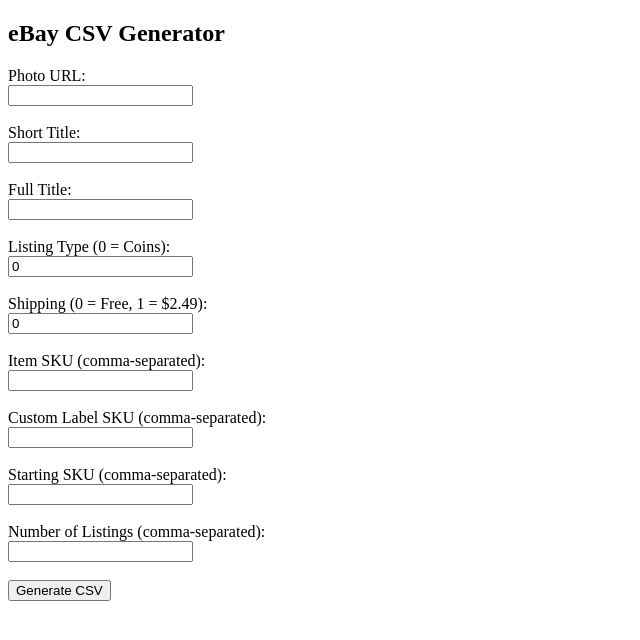
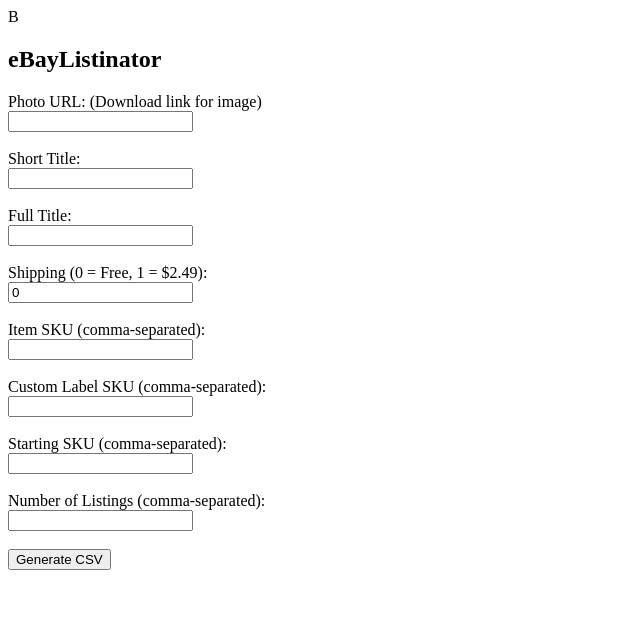
Before and after one commit to Vixcalibur/ebaylistinator, a FastAPI app: page / in a window 1280 px wide. Shown: the top 640 px of the page, without its empty margins (0-640 px from the left). Run offline with FastAPI, Linux system fonts and the light colour scheme.

Commit message:
Update index.html: removed Listing type, changed name and title
commented out the line that allows for editing of listing type since there is only one supported type

the name was "CSV Generator"
and the Title was "eBay CSV Generator"

now they are both "eBaylistinator"

```diff
--- a/templates/index.html
+++ b/templates/index.html
@@ -1,12 +1,12 @@
-<!DOCTYPE html>
+B<!DOCTYPE html>
 <html>
 <head>
-    <title>CSV Generator</title>
+    <title>eBayListinator</title>
 </head>
 <body>
-    <h2>eBay CSV Generator</h2>
+    <h2>eBayListinator</h2>
     <form method="post" action="/generate">
-        <label>Photo URL:</label><br>
+        <label>Photo URL: (Download link for image)</label><br>
         <input type="text" name="photoURL"><br><br>
 
         <label>Short Title:</label><br>
@@ -15,8 +15,10 @@
         <label>Full Title:</label><br>
         <input type="text" name="fullTitle"><br><br>
 
+        <!--
         <label>Listing Type (0 = Coins):</label><br>
         <input type="text" name="listingType" value="0"><br><br>
+        -->
 
         <label>Shipping (0 = Free, 1 = $2.49):</label><br>
         <input type="text" name="SHIPPING" value="0"><br><br>
```
